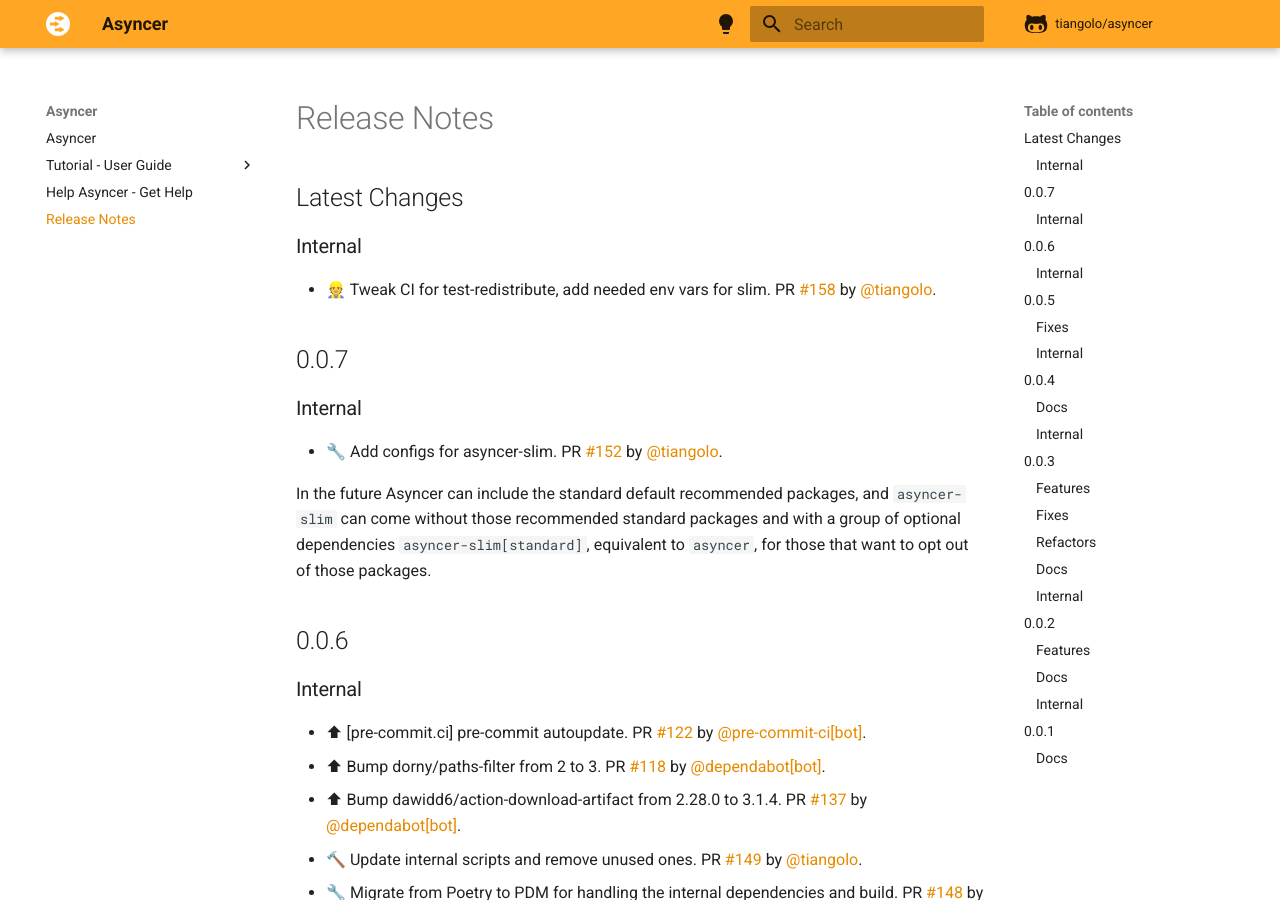
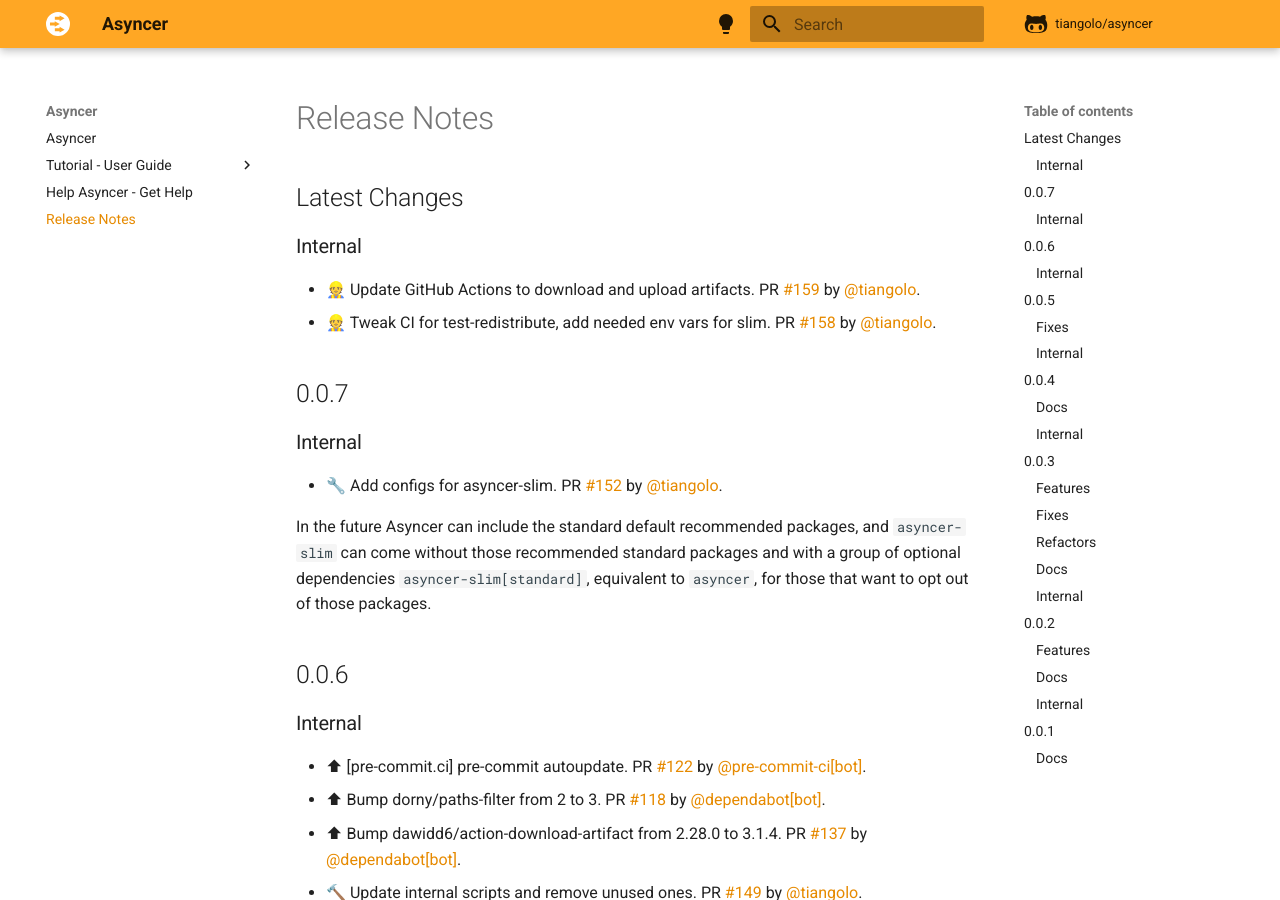
Before and after one commit to balintfrankas/fastapi-asyncer, an MkDocs documentation site: the page built from docs/release-notes.md, in a window 1280 px wide and 900 px high. Built offline with MkDocs 1.6.1 and Material for MkDocs 9.7.7, drawn with Linux system fonts in a browser that asks for light colours; comment, search, counter and statistics services are not loaded.

Commit message:
📝 Update release notes

```diff
--- a/docs/release-notes.md
+++ b/docs/release-notes.md
@@ -4,6 +4,7 @@
 
 ### Internal
 
+* 👷 Update GitHub Actions to download and upload artifacts. PR [#159](https://github.com/tiangolo/asyncer/pull/159) by [@tiangolo](https://github.com/tiangolo).
 * 👷 Tweak CI for test-redistribute, add needed env vars for slim. PR [#158](https://github.com/tiangolo/asyncer/pull/158) by [@tiangolo](https://github.com/tiangolo).
 
 ## 0.0.7
```
